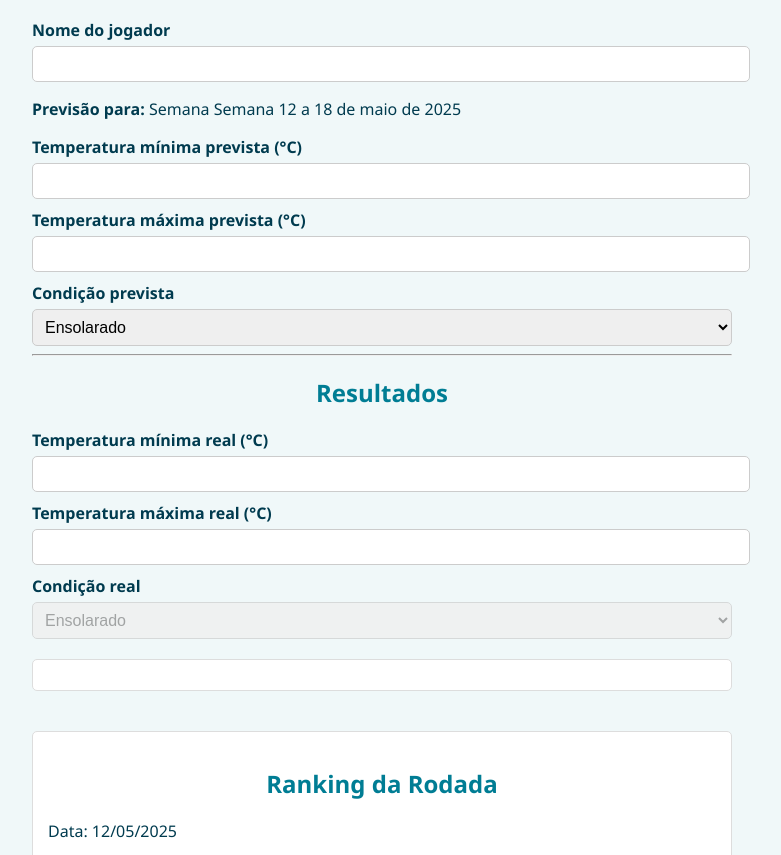
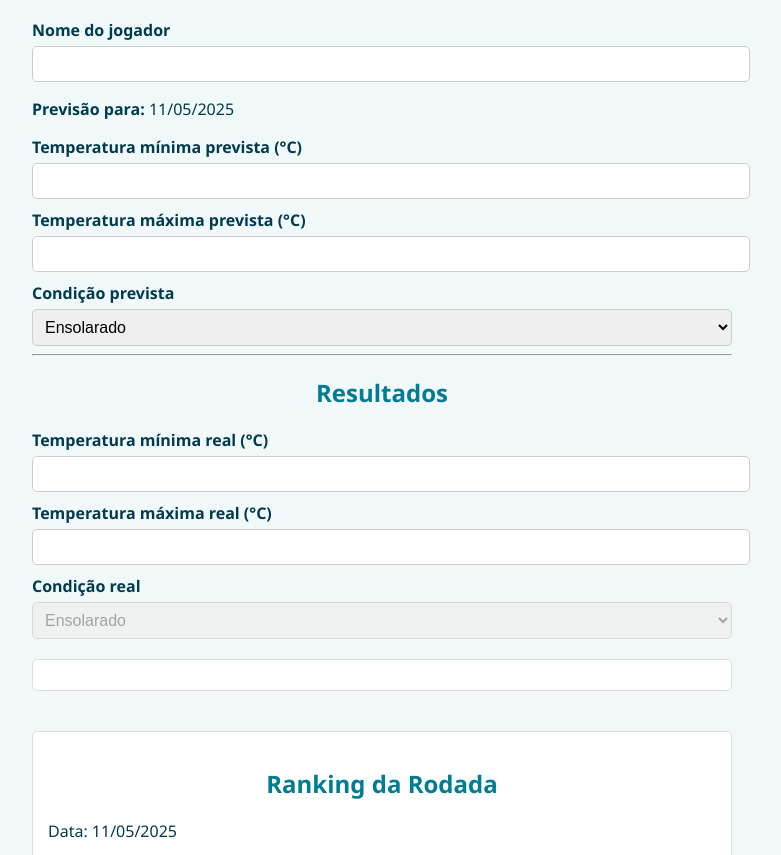
Before and after one commit to tiagorclopes/Tempo-de-apostar, a plain HTML site: page jogo_admin.html in a window 1280 px wide. Shown: the part 87-942 px from the top of the page, without its empty margins (258-1039 px from the left). Drawn offline with Linux system fonts and the light colour scheme.

Commit message:
Add files via upload

```diff
--- a/jogo_admin.html
+++ b/jogo_admin.html
@@ -12,7 +12,7 @@
   <label>Nome do jogador</label>
   <input type="text" id="nomeJogador">
 
-  <p><strong>Previsão para:</strong> Semana Semana 12 a 18 de maio de 2025</p><input type="hidden" id="dataAposta" value="2025-05-12">
+  <p><strong>Previsão para:</strong> 11/05/2025</p><input type="hidden" id="dataAposta" value="2025-05-12">
 
   <label>Temperatura mínima prevista (°C)</label>
   <input type="number" id="tempMinPrevista">
@@ -172,7 +172,7 @@ function exibirRanking() {
   const semana = getSemanaISO(dataAposta);
   const dia = dataAposta;
   document.getElementById('semanaAtual').textContent = `Semana 12 a 18 de maio de 2025`;
-  document.getElementById('dataAtualLabel').textContent = `Data: ${dia.split('-').reverse().join('/')}`;
+  document.getElementById('dataAtualLabel').textContent = "Data: 11/05/2025";
 
   const dadosSemana = ranking[semana] || {};
   const dadosDia = ranking[dia] || {};
```
